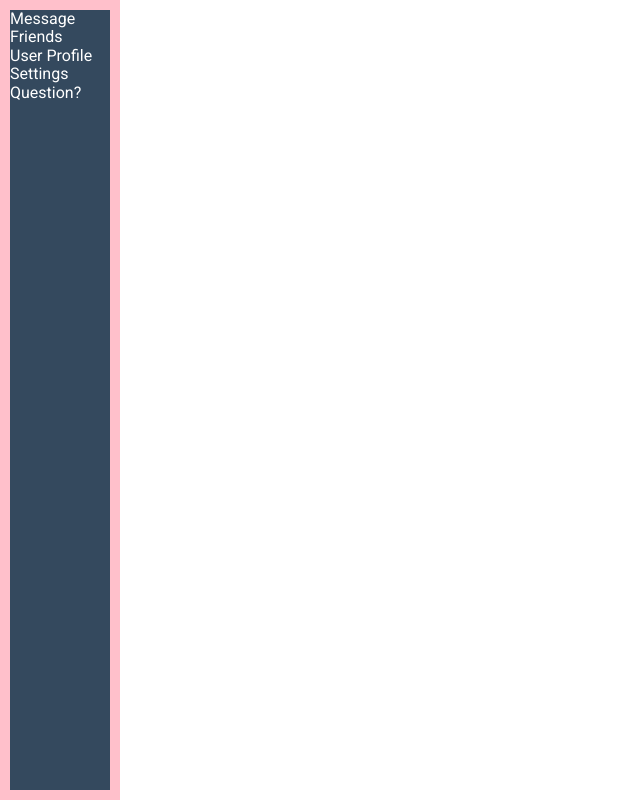
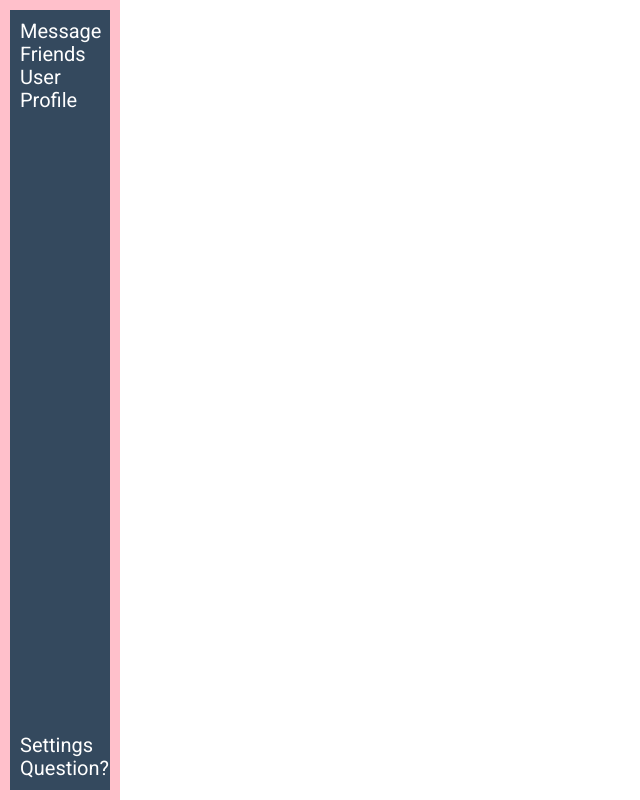
Before and after one commit to Cnfc/webpack, a website built with webpack: page app/index.html in a window 1280 px wide. Shown: the whole page, without its empty margins (0-640 px from the left). Built offline with nearby package versions, Linux system fonts and the light colour scheme.

Commit message:
bem naming flexsitebar

```diff
--- a/app/assets/styles/modules/_flexsitebar.css
+++ b/app/assets/styles/modules/_flexsitebar.css
@@ -5,12 +5,15 @@
   color: red;
   display: flex;
   flex-direction: column;
+  justify-content: space-between;
   border: 10px solid pink;
+  flex-wrap: wrap;
+  &--section{
+  padding: 10px;
+  }
+
+  &--item {
+    color: white;
+    font-size: 20px;
+  }
 }
-.section{
-
- }
- .item {
-   color: white;
-   /*font-size: 20px;*/
- }
--- a/app/index.html
+++ b/app/index.html
@@ -19,15 +19,15 @@
 <body>
 
 <div class="sitebar">
-  <div class="section">
-    <div class="item">Message</div>
-    <div class="item">Friends</div>
-    <div class="item">User Profile</div>
+  <div class="sitebar--section">
+    <div class="sitebar--item">Message</div>
+    <div class="sitebar--item">Friends</div>
+    <div class="sitebar--item">User Profile</div>
   </div>
 
-  <div class="section">
-    <div class="item">Settings</div>
-    <div class="item">Question?</div>
+  <div class="sitebar--section">
+    <div class="sitebar--item">Settings</div>
+    <div class="sitebar--item">Question?</div>
   </div>
 
 </div>
--- a/app/temp/styles/styles.css
+++ b/app/temp/styles/styles.css
@@ -515,14 +515,19 @@ body {
   -webkit-box-direction: normal;
       -ms-flex-direction: column;
           flex-direction: column;
+  -webkit-box-pack: justify;
+      -ms-flex-pack: justify;
+          justify-content: space-between;
   border: 10px solid pink;
+  -ms-flex-wrap: wrap;
+      flex-wrap: wrap;
 }
 
-.section{
+.sitebar--section{
+  padding: 10px;
+}
 
- }
-
-.item {
-   color: white;
-   /*font-size: 20px;*/
- }
+.sitebar--item {
+  color: white;
+  font-size: 20px;
+}
```
